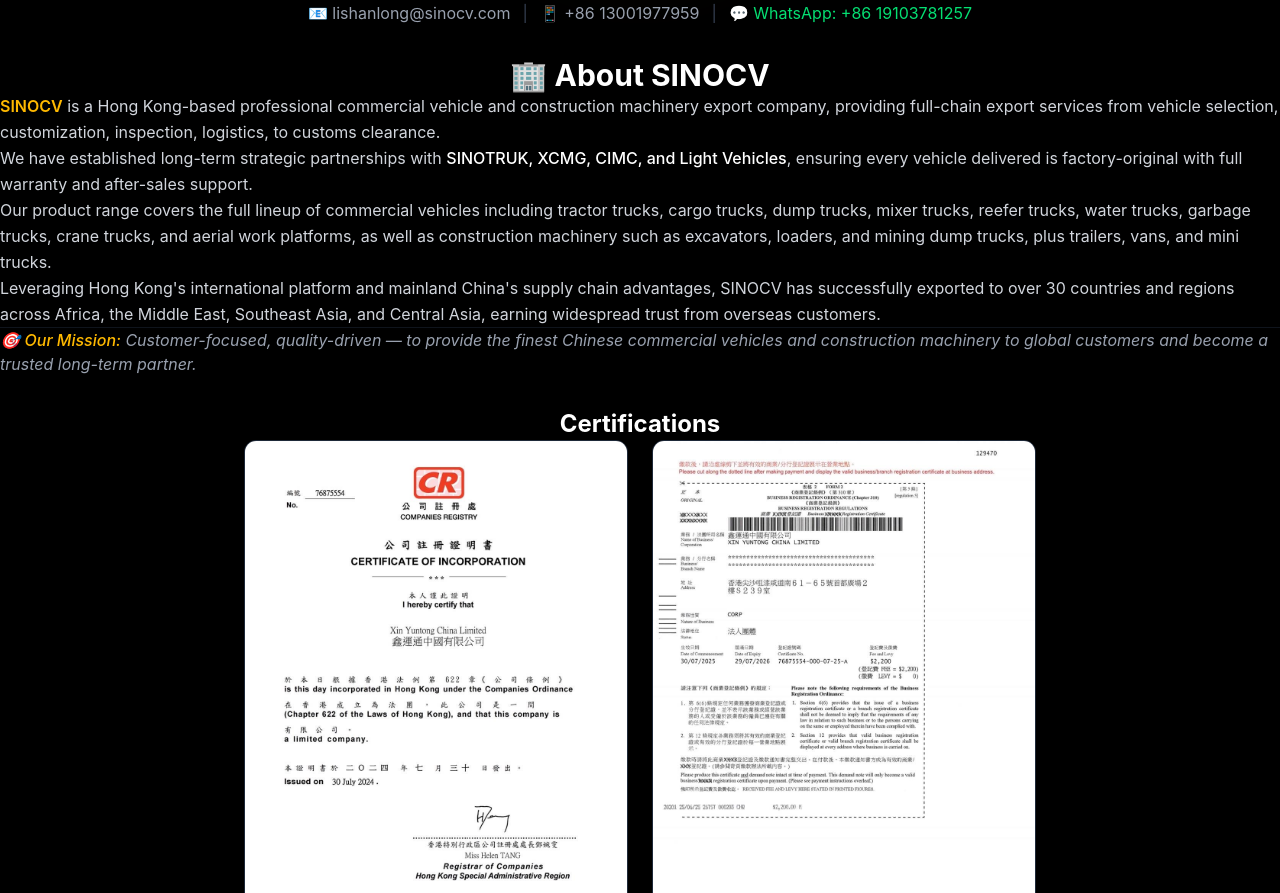
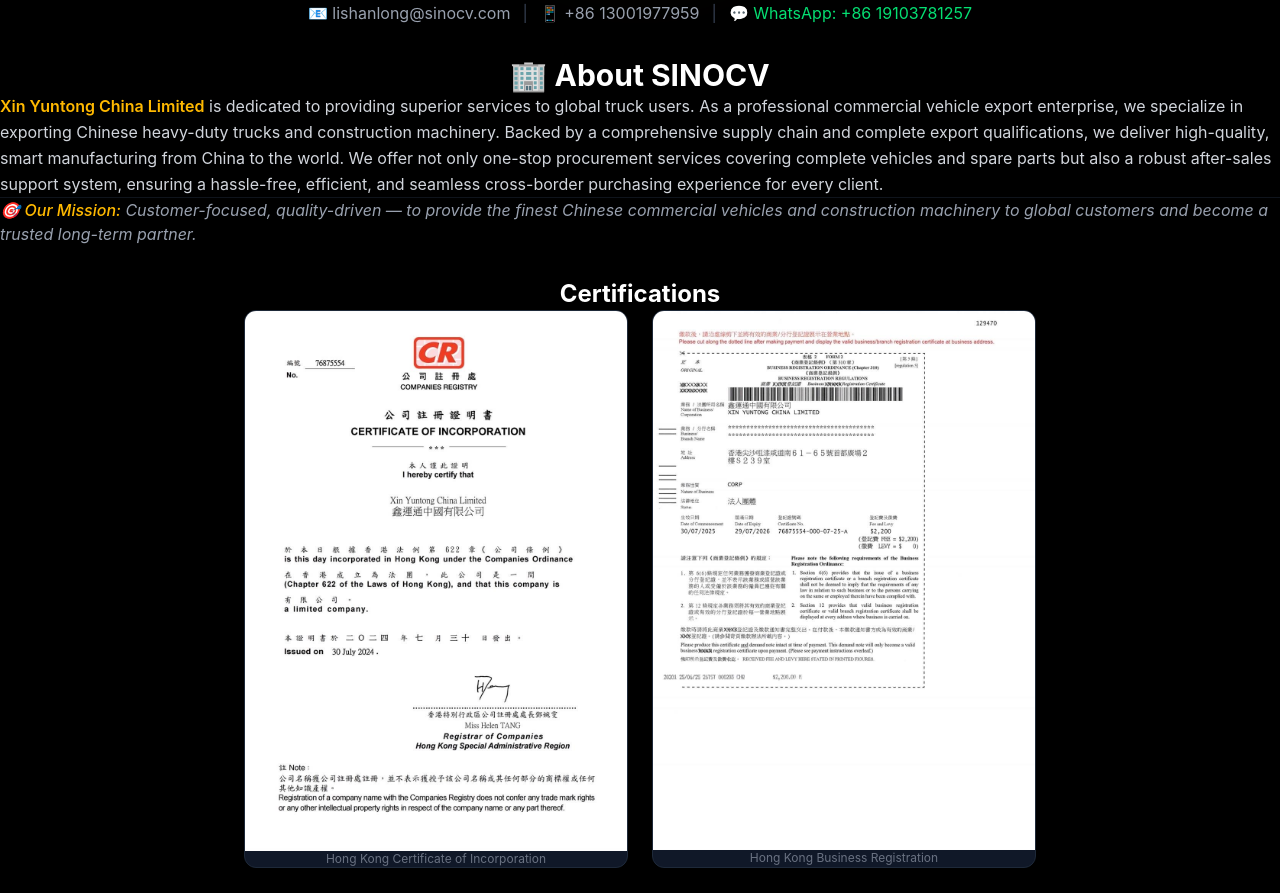
Before and after one commit to 523861020-collab/sinocv, a Next.js app: page / in a window 1280 px wide. Shown: the part 2849-3742 px from the top of the page. Built offline with nearby package versions, Linux system fonts and the light colour scheme.

Commit message:
update company intro

```diff
--- a/src/app/page.tsx
+++ b/src/app/page.tsx
@@ -140,16 +140,7 @@ export default function Home() {
             </div>
             <h3 style={{marginTop: '2rem'}} className="text-3xl font-bold text-white mb-6">🏢 About SINOCV</h3>
             <p className="text-gray-300 leading-relaxed text-base text-left">
-              <span className="text-amber-400 font-semibold">SINOCV</span> is a Hong Kong-based professional commercial vehicle and construction machinery export company, providing full-chain export services from vehicle selection, customization, inspection, logistics, to customs clearance.
-            </p>
-            <p className="text-gray-300 leading-relaxed text-base text-left">
-              We have established long-term strategic partnerships with <span className="text-white font-medium">SINOTRUK, XCMG, CIMC, and Light Vehicles</span>, ensuring every vehicle delivered is factory-original with full warranty and after-sales support.
-            </p>
-            <p className="text-gray-300 leading-relaxed text-base text-left">
-              Our product range covers the full lineup of commercial vehicles including tractor trucks, cargo trucks, dump trucks, mixer trucks, reefer trucks, water trucks, garbage trucks, crane trucks, and aerial work platforms, as well as construction machinery such as excavators, loaders, and mining dump trucks, plus trailers, vans, and mini trucks.
-            </p>
-            <p className="text-gray-300 leading-relaxed text-base text-left">
-              Leveraging Hong Kong's international platform and mainland China's supply chain advantages, SINOCV has successfully exported to over 30 countries and regions across Africa, the Middle East, Southeast Asia, and Central Asia, earning widespread trust from overseas customers.
+              <span className="text-amber-400 font-semibold">Xin Yuntong China Limited</span> is dedicated to providing superior services to global truck users. As a professional commercial vehicle export enterprise, we specialize in exporting Chinese heavy-duty trucks and construction machinery. Backed by a comprehensive supply chain and complete export qualifications, we deliver high-quality, smart manufacturing from China to the world. We offer not only one-stop procurement services covering complete vehicles and spare parts but also a robust after-sales support system, ensuring a hassle-free, efficient, and seamless cross-border purchasing experience for every client.
             </p>
             <p className="mt-12 pt-8 border-t border-gray-800/50 text-gray-400 italic text-base text-left">
               🎯 <span className="text-amber-400 font-medium">Our Mission:</span> Customer-focused, quality-driven — to provide the finest Chinese commercial vehicles and construction machinery to global customers and become a trusted long-term partner.
```
